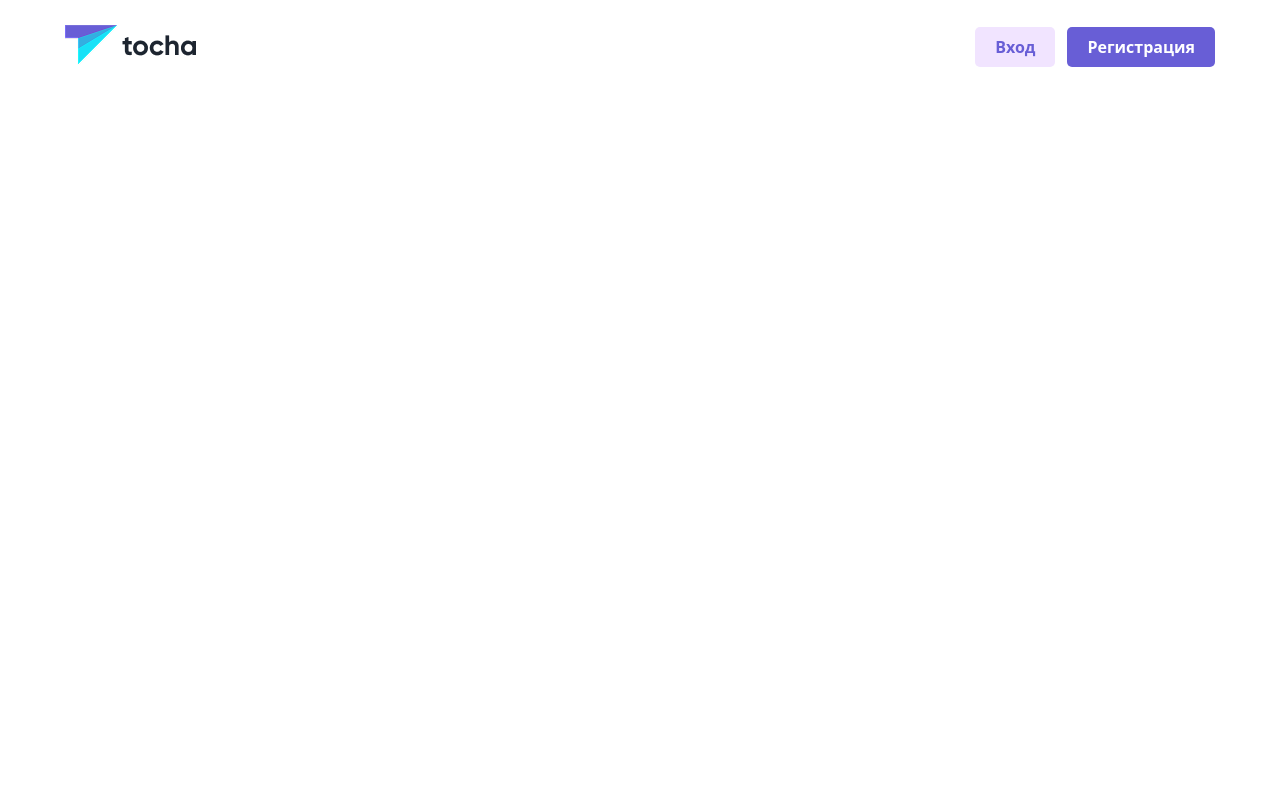
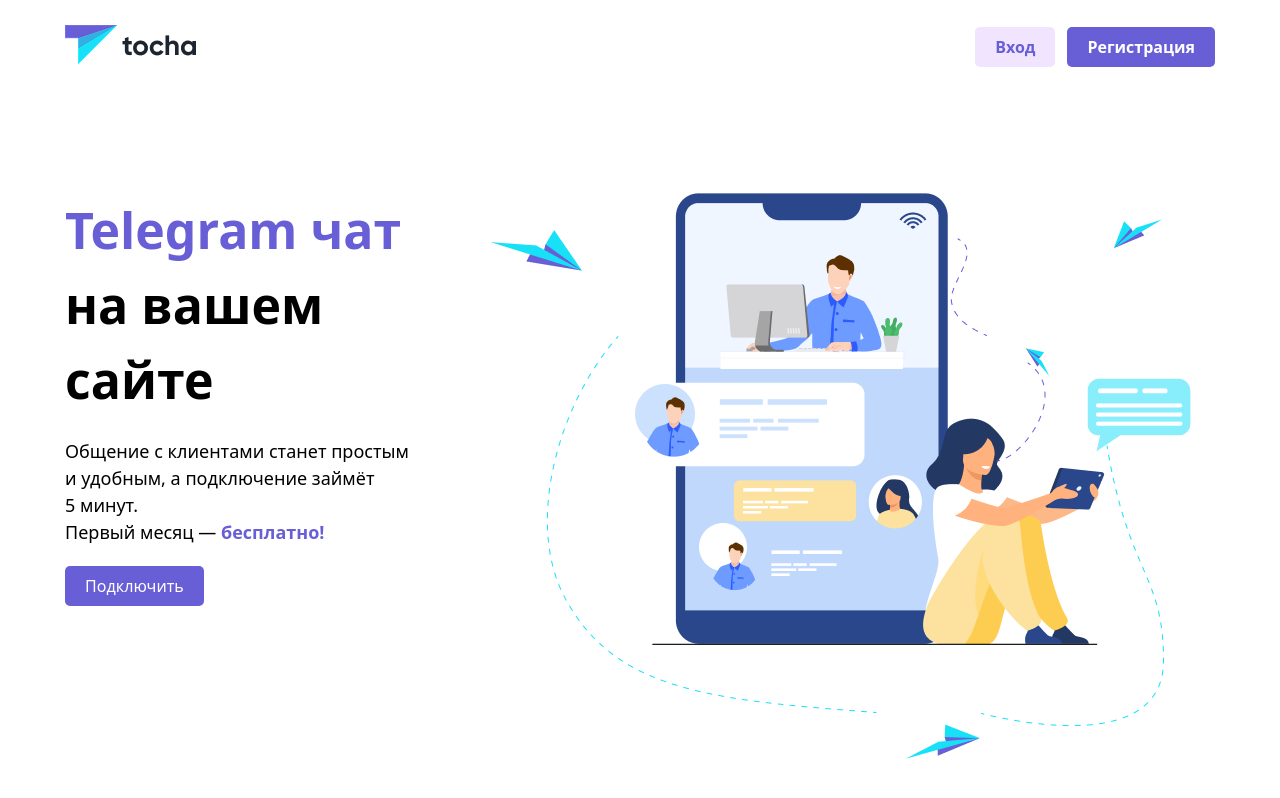
Before and after one commit to Vikingstrong/Mini-Exam-2, a website: page index.html in a window 1280 px wide. Drawn offline with Linux system fonts and the light colour scheme.

Commit message:
Add section 1

```diff
--- a/index.html
+++ b/index.html
@@ -16,5 +16,13 @@
             <button class="bg-[#685ED6] text-white py-2 px-5 rounded-[5px] font-bold">Регистрация</button>
         </div>
     </header>
+    <section class="max-w-300 m-auto flex flex-col p-6.25 gap-10 lg:flex-row lg:justify-between lg:py-25">
+        <aside class="flex flex-col gap-5 items-start">
+            <h2 class="font-bold text-[34px] lg:text-[50px]"><span class="text-[#685ed6]">Telegram чат</span> <br> на вашем сайте</h2>
+            <p class="text-[18px]">Общение с клиентами станет простым и удобным, а подключение займёт 5 минут. <br> Первый месяц — <span class="font-bold text-[#685ED6]">бесплатно!</span></p>
+            <button class="text-[white] bg-[#685ED6] px-5 py-2 rounded-[5px]">Подключить</button>
+        </aside>
+        <img src="src/img/section1/img.png" alt="">
+    </section>
 </body>
 </html>
```
Also changed, not shown: src/img/section1/img.png (added), src/output.css.
